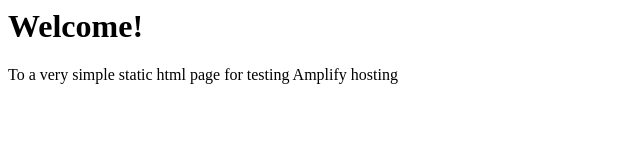
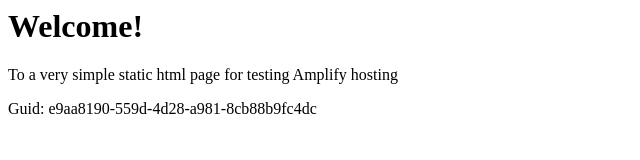
Before and after one commit to aws-aemilia-syd/Github-PR-Commit-Integration-Test-DoNotTouch-Gith-P5X5MO5I-v1-preprod-ap-southeast-2, a website: page src/index.html in a window 1280 px wide. Shown: the whole page, without its empty margins (0-640 px from the left). Drawn offline with Linux system fonts and the light colour scheme.

Commit message:
commit from integ tests

```diff
--- a/src/index.html
+++ b/src/index.html
@@ -1,3 +1,5 @@
+
+
 <html lang="en">
 
 <head>
@@ -10,6 +12,6 @@
 <body>
     <h1>Welcome!</h1>
     <p>To a very simple static html page for testing Amplify hosting</p>
-</body>
+    <p>Guid: e9aa8190-559d-4d28-a981-8cb88b9fc4dc</p></body>
 
 </html>
```
